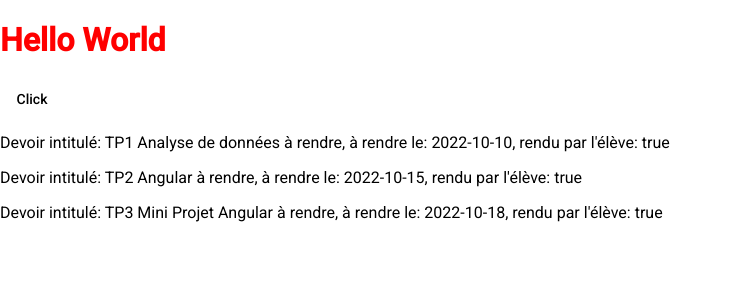
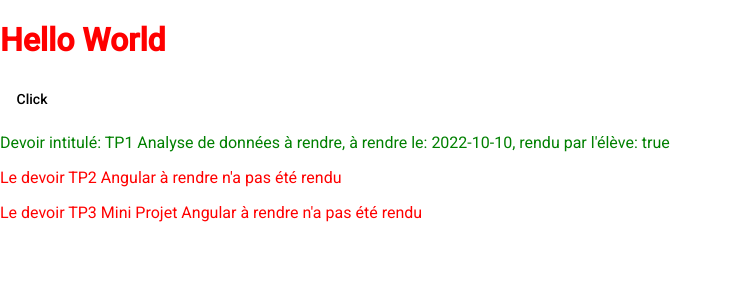
Before and after one commit to Nouke/angularFrontM1Miage2022_2023, an Angular app in the folder Projet-Angular/assignment-app/: page / in a window 1280 px wide. Shown: the top 300 px of the page, without its empty margins (0-731 px from the left). Built offline with nearby package versions, Linux system fonts and the light colour scheme.

Commit message:
ngIf avec else et ng-template

```diff
--- a/Projet-Angular/assignment-app/src/app/assignments/assignments.component.html
+++ b/Projet-Angular/assignment-app/src/app/assignments/assignments.component.html
@@ -1,6 +1,14 @@
 
-<p *ngFor=" let assignment of assignments">
-    Devoir intitulé: {{assignment.nom}}, à rendre le: {{assignment.dateDeRendu}}, rendu par l'élève: {{assignment.rendu}}
+<div *ngFor=" let assignment of assignments">
+
+    <p style="color: green;" *ngIf="assignment.rendu ; else nonSoumis">
+      Devoir intitulé: {{assignment.nom}}, à rendre le: {{assignment.dateDeRendu}}, rendu par l'élève: {{assignment.rendu}}
+    </p>
+
+    <ng-template #nonSoumis>
+        <p style="color: red;"> Le devoir {{assignment.nom}} n'a pas été rendu</p>
+
+    </ng-template>
 
 
-</p>
+</div>
--- a/Projet-Angular/assignment-app/src/app/assignments/assignments.component.ts
+++ b/Projet-Angular/assignment-app/src/app/assignments/assignments.component.ts
@@ -20,14 +20,14 @@
     {
       nom: "TP2 Angular à rendre",
       dateDeRendu: '2022-10-15',
-      rendu: true
+      rendu: false
 
     },
 
     {
       nom: "TP3 Mini Projet Angular à rendre",
       dateDeRendu: '2022-10-18',
-      rendu: true
+      rendu: false
 
     }
   ]
```
